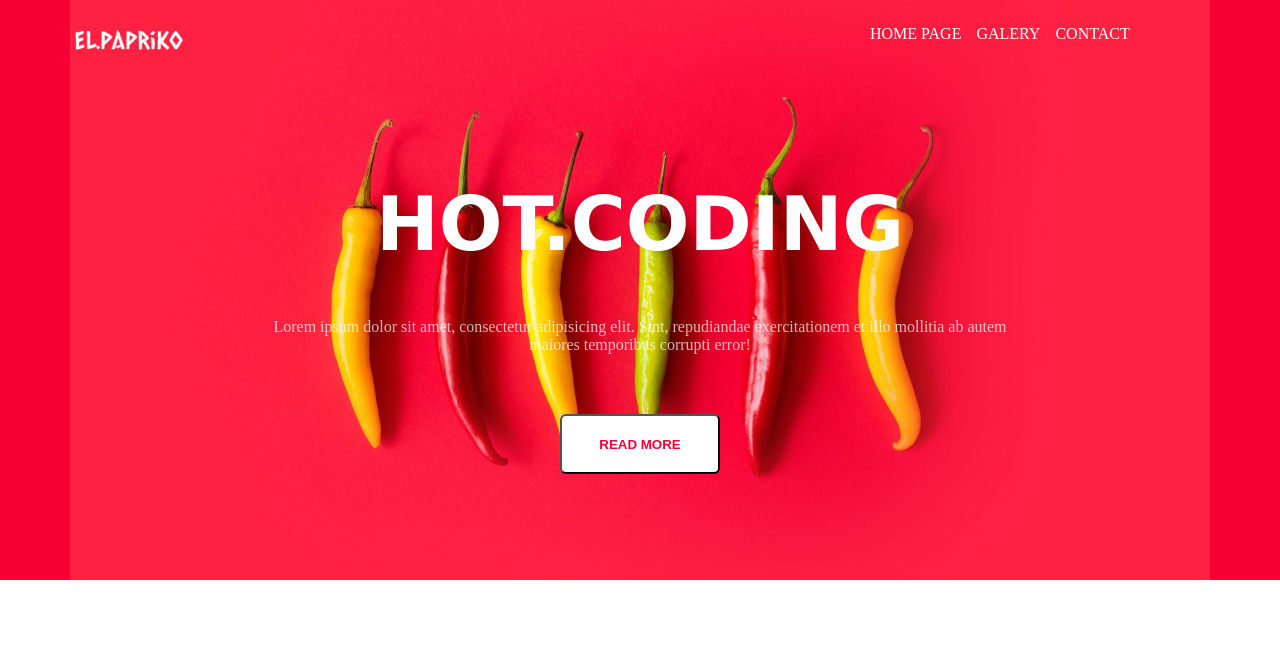
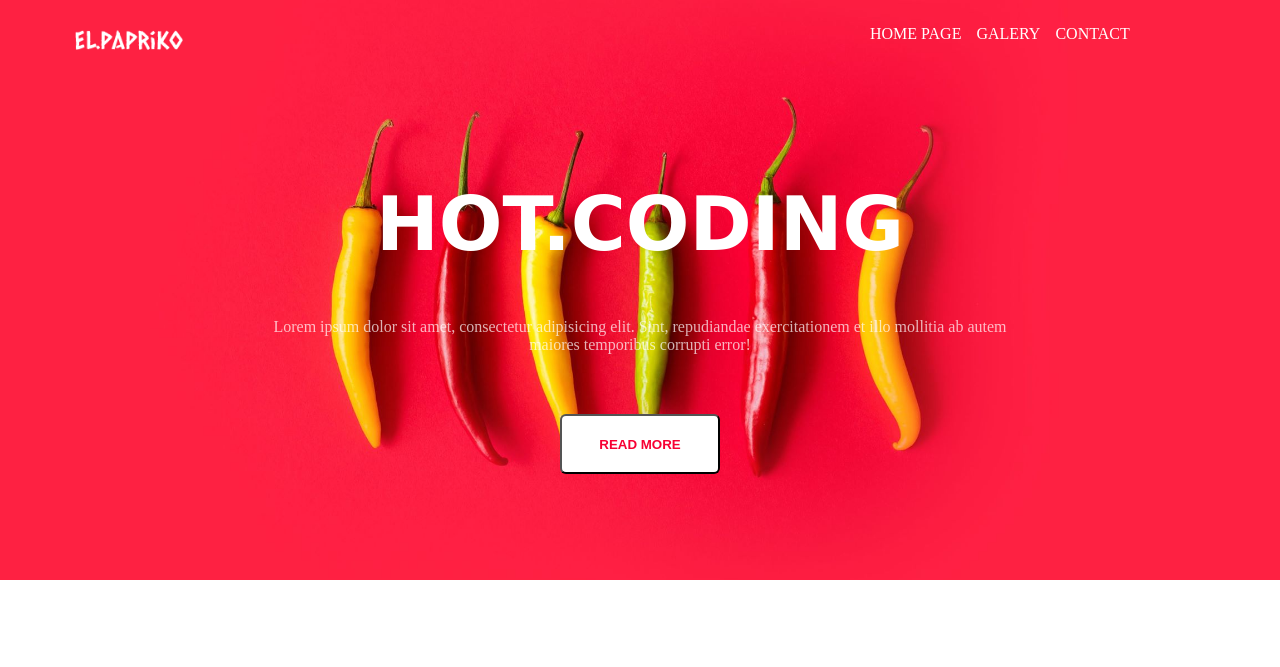
Before and after one commit to alnikif/El-paprico, a plain HTML site: page index.html in a window 1280 px wide. Shown: the top 667 px of the page. Drawn offline with Linux system fonts and the light colour scheme; a web font is replaced by a local one.

Commit message:
add-true-bg-color

```diff
--- a/css/main.css
+++ b/css/main.css
@@ -5,7 +5,7 @@
 }
 .header{
     height: 580px;
-    background-color: #f70033;
+    background-color: #fe2142;
 }
 .container{
     background-attachment: fixed;
```
